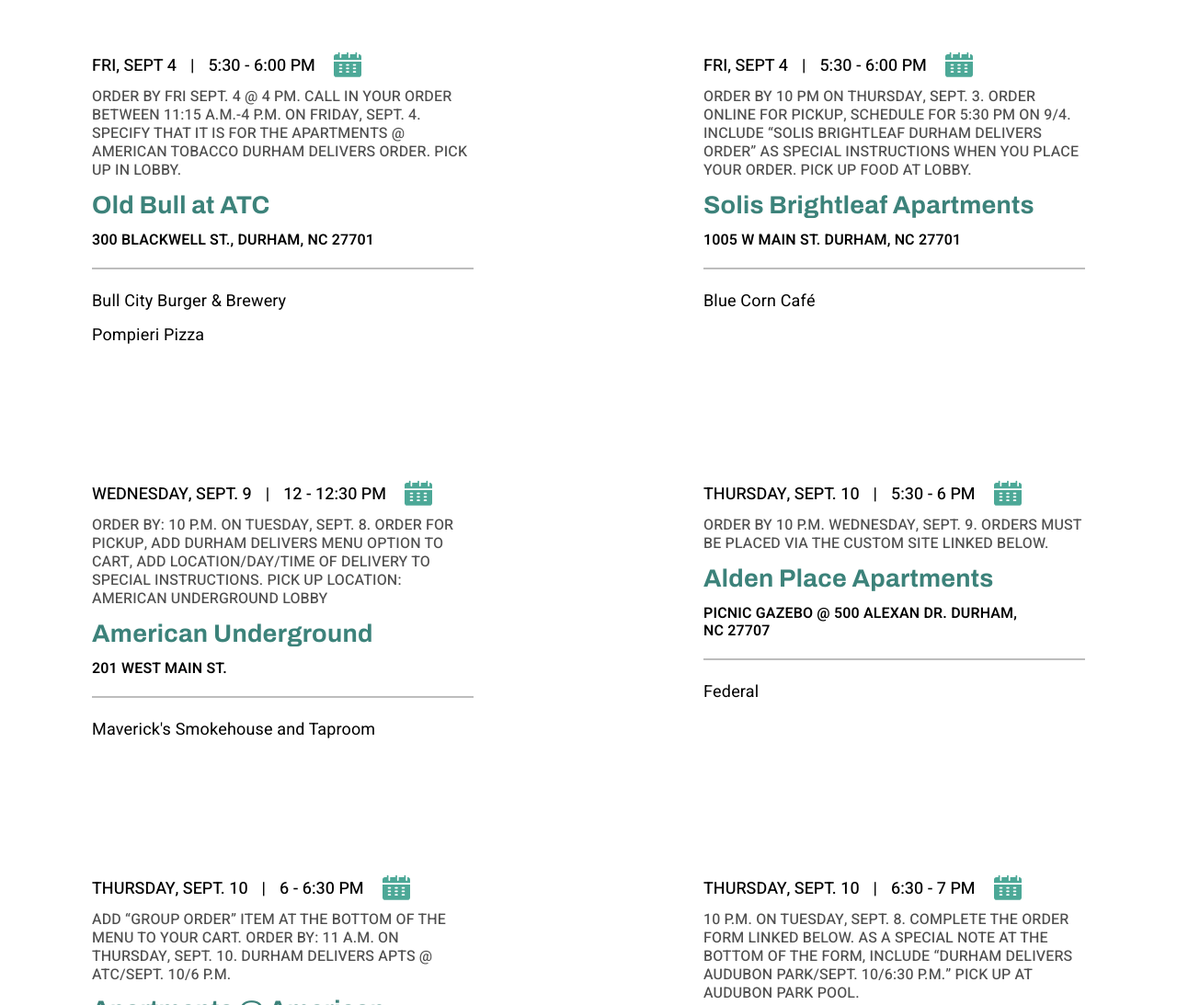
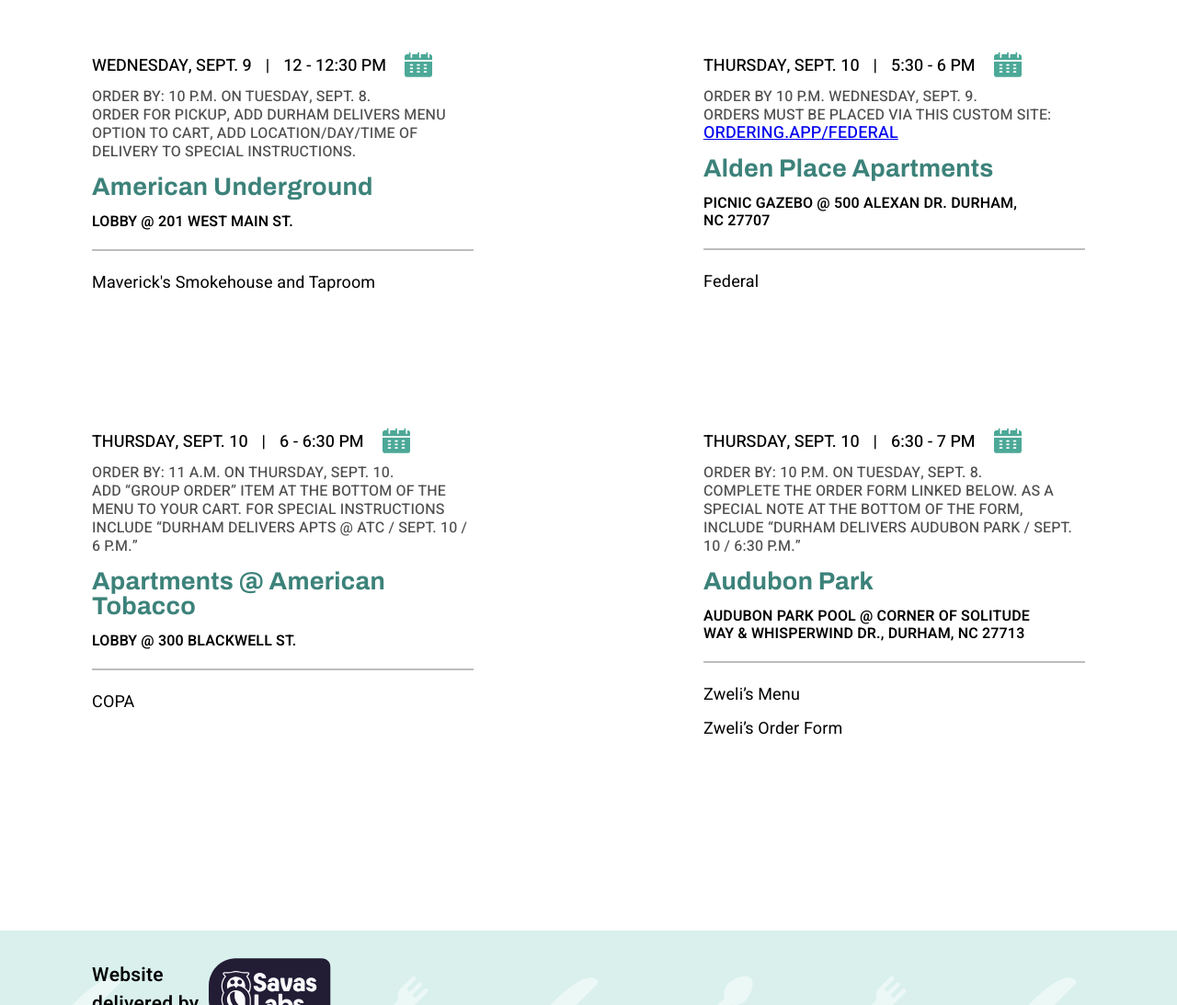
Before and after one commit to savaslabs/durham-delivers, a Gatsby site: page / in a window 1280 px wide. Shown: the part 6080-7173 px from the top of the page at 92% size. Built offline with nearby package versions, Linux system fonts and the light colour scheme; Gatsby itself is replaced by a stand-in of ours.

Commit message:
Issue #26928623: Content tweaks

```diff
--- a/src/components/accordion.js
+++ b/src/components/accordion.js
@@ -30,102 +30,6 @@
               className="accordion__component"
             >
               <div className="accordion__date">
-                Fri, Sept 4 <span style={{ margin: `0 15px` }}>|</span> 5:30 -
-                6:00 PM
-                <a
-                  href="https://calendar.google.com/event?action=TEMPLATE&tmeid=M3FhYzUyb21xOXR2cTRrc3MzZzNpbHZqOGUgY190MnVsYnQwNzdlOTIzZzZtM2QxdW5uaThtOEBn&tmsrc=c_t2ulbt077e923g6m3d1unni8m8%40group.calendar.google.com"
-                  target="_blank"
-                  rel="noreferrer"
-                  className="calendar__btn"
-                  style={{
-                    marginLeft: `20px`,
-                  }}
-                >
-                  <Calendar />
-                </a>
-              </div>
-              <div className="accordion__order-time">
-                Order by Fri Sept. 4 @ 4 PM. Call in your order between 11:15
-                a.m.-4 p.m. on Friday, Sept. 4. Specify that it is for the
-                Apartments @ American Tobacco Durham Delivers order. Pick up in
-                lobby.
-              </div>
-              <div className="accordion__name">Old Bull at ATC</div>
-              <div className="accordion__address">
-                300 Blackwell St., Durham, NC 27701
-              </div>
-              <ul>
-                <li>
-                  <a
-                    href="https://www.bullcityburgerandbrewery.com/"
-                    target="_blank"
-                    rel="noreferrer"
-                    className="accordion__link"
-                  >
-                    Bull City Burger & Brewery
-                  </a>
-                </li>
-                <li>
-                  <a
-                    href="https://www.pompieripizza.com/"
-                    target="_blank"
-                    rel="noreferrer"
-                    className="accordion__link"
-                  >
-                    Pompieri Pizza
-                  </a>
-                </li>
-              </ul>
-            </div>
-            <div
-              data-sal="slide-up"
-              data-sal-easing="ease"
-              className="accordion__component"
-            >
-              <div className="accordion__date">
-                Fri, Sept 4 <span style={{ margin: `0 15px` }}>|</span> 5:30 -
-                6:00 PM
-                <a
-                  href="https://calendar.google.com/event?action=TEMPLATE&tmeid=MG05dTh0ZHE1bHZ0djRnNHYydmU3YmlzZW8gY190MnVsYnQwNzdlOTIzZzZtM2QxdW5uaThtOEBn&tmsrc=c_t2ulbt077e923g6m3d1unni8m8%40group.calendar.google.com"
-                  target="_blank"
-                  rel="noreferrer"
-                  className="calendar__btn"
-                  style={{
-                    marginLeft: `20px`,
-                  }}
-                >
-                  <Calendar />
-                </a>
-              </div>
-              <div className="accordion__order-time">
-                Order by 10 PM on Thursday, Sept. 3. Order online for pickup,
-                schedule for 5:30 PM on 9/4. Include “Solis Brightleaf Durham
-                Delivers Order” as special instructions when you place your
-                order. Pick up food at lobby.
-              </div>
-              <div className="accordion__name">Solis Brightleaf Apartments</div>
-              <div className="accordion__address">
-                1005 W Main St. Durham, NC 27701
-              </div>
-              <ul>
-                <li>
-                  <a
-                    href="https://bluecorncafedurham.com/"
-                    target="_blank"
-                    rel="noreferrer"
-                    className="accordion__link"
-                  >
-                    Blue Corn Café
-                  </a>
-                </li>
-              </ul>
-            </div>
-            <div
-              data-sal="slide-up"
-              data-sal-easing="ease"
-              className="accordion__component"
-            >
-              <div className="accordion__date">
                 Wednesday, Sept. 9 <span style={{ margin: `0 15px` }}>|</span>
                 12 - 12:30 PM
                 <a
@@ -141,13 +45,14 @@
                 </a>
               </div>
               <div className="accordion__order-time">
-                Order by: 10 p.m. on Tuesday, Sept. 8. Order for pickup, add
-                Durham Delivers menu option to cart, add location/day/time of
-                delivery to Special Instructions. Pick up location: American
-                Underground Lobby
+                Order by: 10 p.m. on Tuesday, Sept. 8. <br />
+                Order for pickup, add Durham Delivers menu option to cart, add
+                location/day/time of delivery to Special Instructions.
               </div>
               <div className="accordion__name">American Underground</div>
-              <div className="accordion__address">201 West Main St.</div>
+              <div className="accordion__address">
+                Lobby @ 201 West Main St.
+              </div>
               <ul>
                 <li>
                   <a
@@ -182,8 +87,16 @@
                 </a>
               </div>
               <div className="accordion__order-time">
-                Order by 10 p.m. Wednesday, Sept. 9. Orders MUST be placed via
-                the custom site linked below.
+                Order by 10 p.m. Wednesday, Sept. 9. <br />
+                Orders MUST be placed via this custom site:{" "}
+                <a
+                  href="http://ordering.app/federal"
+                  target="_blank"
+                  rel="noreferrer"
+                  className="accordion__link"
+                >
+                  ordering.app/federal
+                </a>
               </div>
               <div className="accordion__name">Alden Place Apartments</div>
               <div className="accordion__address">
@@ -223,14 +136,17 @@
                 </a>
               </div>
               <div className="accordion__order-time">
+                Order by: 11 a.m. on Thursday, Sept. 10. <br />
                 Add “Group Order” item at the bottom of the menu to your cart.
-                Order by: 11 a.m. on Thursday, Sept. 10. Durham Delivers Apts @
-                ATC/Sept. 10/6 p.m.
+                For Special Instructions include “Durham Delivers Apts @ ATC /
+                Sept. 10 / 6 p.m.”
               </div>
               <div className="accordion__name">
                 Apartments @ American Tobacco
               </div>
-              <div className="accordion__address">300 Blackwell St.</div>
+              <div className="accordion__address">
+                Lobby @ 300 Blackwell St.
+              </div>
               <ul>
                 <li>
                   <a
@@ -266,14 +182,15 @@
                 </a>
               </div>
               <div className="accordion__order-time">
-                10 p.m. on Tuesday, Sept. 8. Complete the order form linked
-                below. As a Special Note at the bottom of the form, include
-                “Durham Delivers Audubon Park/Sept. 10/6:30 p.m.” Pick up at
-                Audubon Park Pool.
+                Order by: 10 p.m. on Tuesday, Sept. 8. <br />
+                Complete the order form linked below. As a Special Note at the
+                bottom of the form, include “Durham Delivers Audubon Park /
+                Sept. 10 / 6:30 p.m.”
               </div>
               <div className="accordion__name">Audubon Park</div>
               <div className="accordion__address">
-                Corner of Solitude Way & Whisperwind Dr., Durham, NC 27713
+                Audubon Park Pool @ Corner of Solitude Way & Whisperwind Dr.,
+                Durham, NC 27713
               </div>
               <ul>
                 <li>
```
